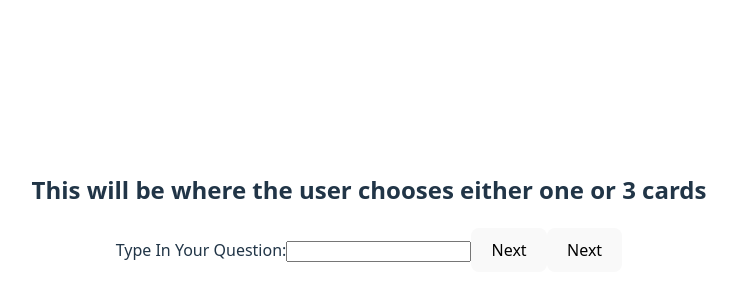
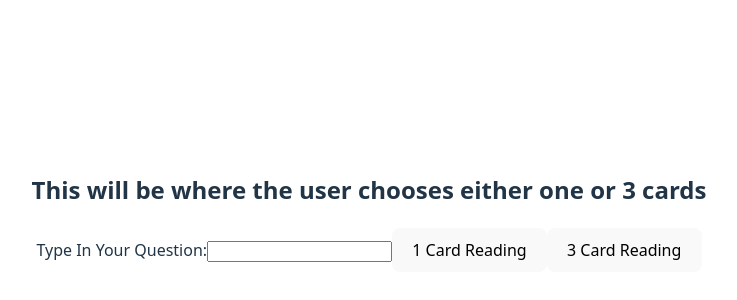
Before and after one commit to ArturMigulea/Tarot-Reading, a React (Vite) app: page /Tarot-Reading/Screens/TypeSelect in a window 1280 px wide. Shown: the part 188-488 px from the top of the page, without its empty margins (271-1008 px from the left). Built offline with nearby package versions, Linux system fonts and the light colour scheme.

Commit message:
Error Handling

```diff
--- a/src/Screens/TypeSelect.jsx
+++ b/src/Screens/TypeSelect.jsx
@@ -27,9 +27,10 @@ function TypeSelect() {
                 onChange={handleChange} // Call handleChange when the input value changes
             />
 
+            {/* onClick={() => handleNext(1)} Waits until the button is actually clicked */}
             {/* Either pass 1 card or 3 cards to the next screen */}
-            <button onClick={handleNext(1)}>Next</button>
-            <button onClick={handleNext(3)}>Next</button>
+            <button onClick={() => handleNext(1)}>1 Card Reading</button>
+            <button onClick={() => handleNext(3)}>3 Card Reading</button>
         </div>
     )
 }
```
